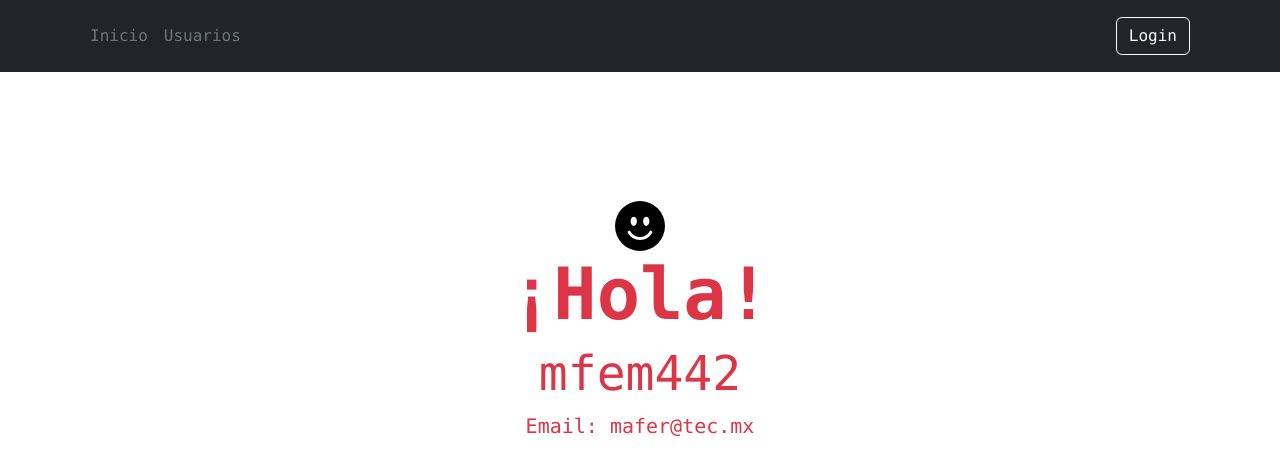
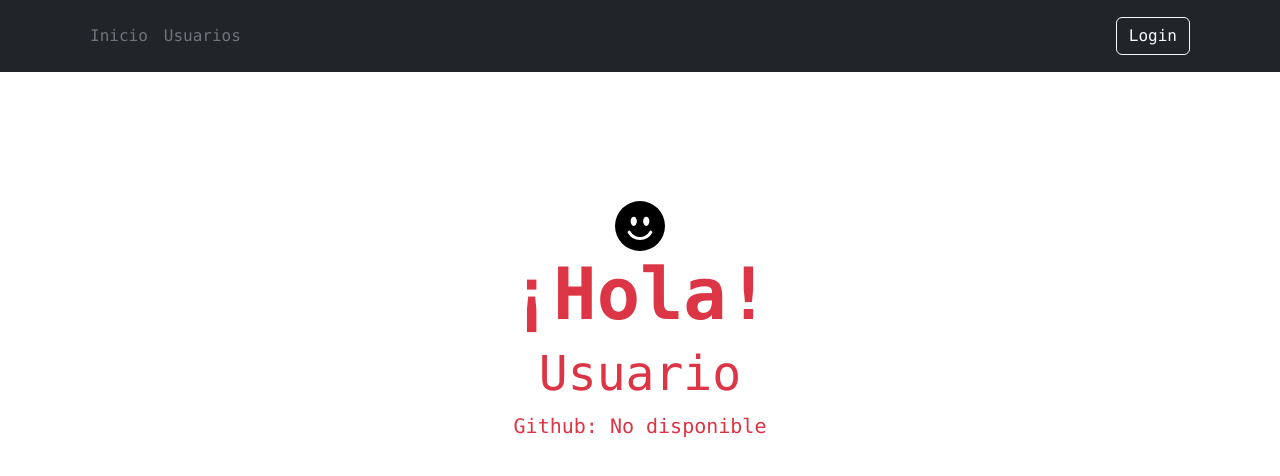
Before and after one commit to mfem442/sem-tec-2, a React (Create React App) app in the folder frontend/my-app/: page /profile in a window 1280 px wide. Shown: the top 476 px of the page. Built offline with nearby package versions, Linux system fonts and the light colour scheme; no server answers.

Commit message:
Editar base de datos

```diff
--- a/frontend/my-app/src/pages/Profile.js
+++ b/frontend/my-app/src/pages/Profile.js
@@ -20,12 +20,12 @@ function Profile({ userData }) {
 							¡Hola!
 						</h1>
 						<h3 className="card-text display-5 font-monospace text-danger">
-							{userData ? userData.name : "mfem442"}
+							{userData ? userData.name : "Usuario"}
 						</h3>
 						<div className="col-lg-6 mx-auto">
 							<p className="card-text lead mb-4 font-monospace text-danger">
-								Email:{" "}
-								{userData ? userData.email : "mafer@tec.mx"}
+								Github:{" "}
+								{userData ? userData.html_url : "No disponible"}
 							</p>
 						</div>
 					</div>
--- a/frontend/my-app/src/pages/UserPage.js
+++ b/frontend/my-app/src/pages/UserPage.js
@@ -13,6 +13,8 @@ function User({ user, editable, deleteUser }) {
 	}
 
 	return (
+		<>
+		<div style={{paddingTop:"1em"}}></div>
 		<a
 			href="#"
 			className={
@@ -52,7 +54,7 @@ function User({ user, editable, deleteUser }) {
 
 			<br></br>
 		</a>
-	);
+	</>);
 }
 
 function UserList({ users, editable, deleteUser }) {
```
Also changed, not shown: 2 other files (tests, documents, lock files or other folders).
